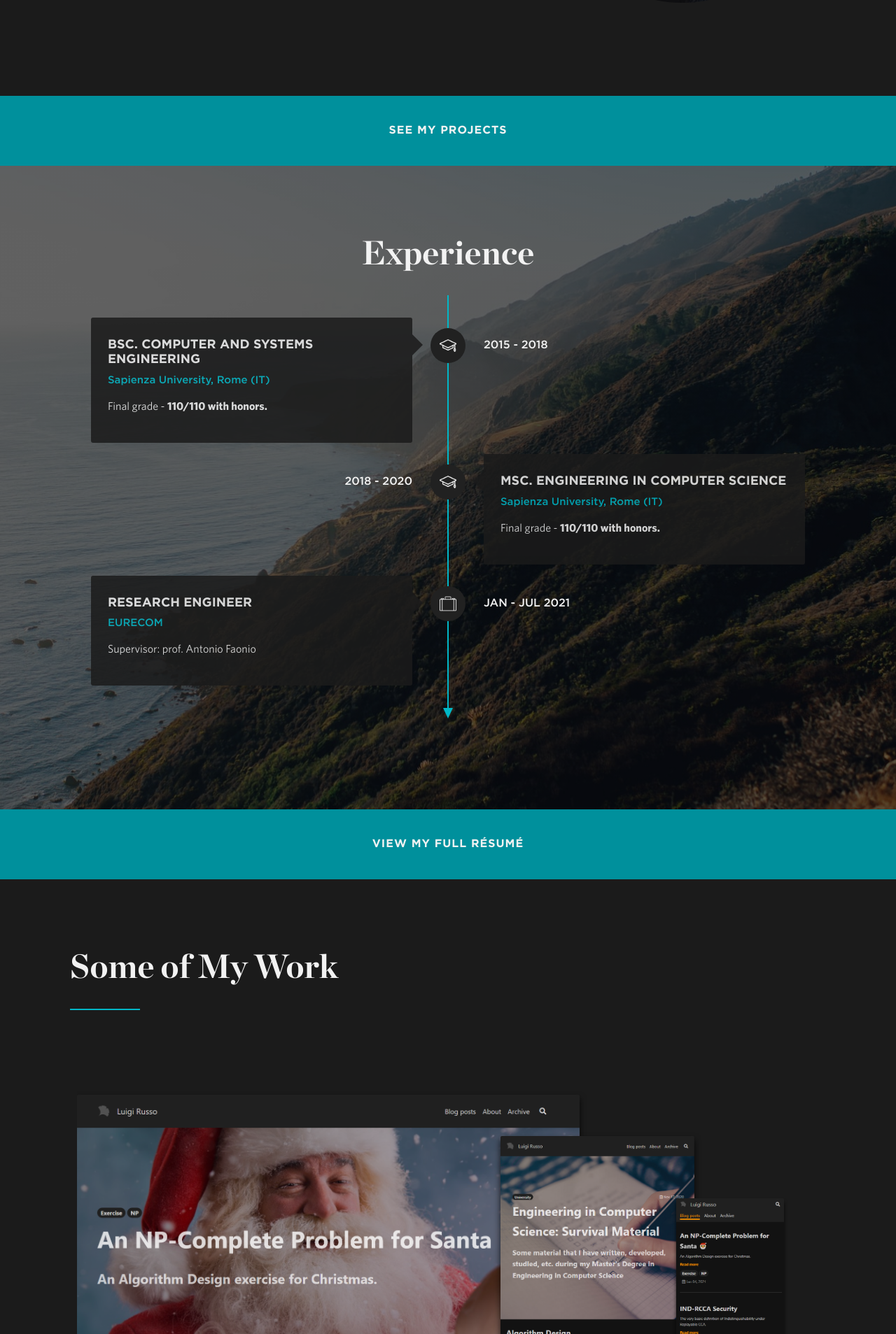
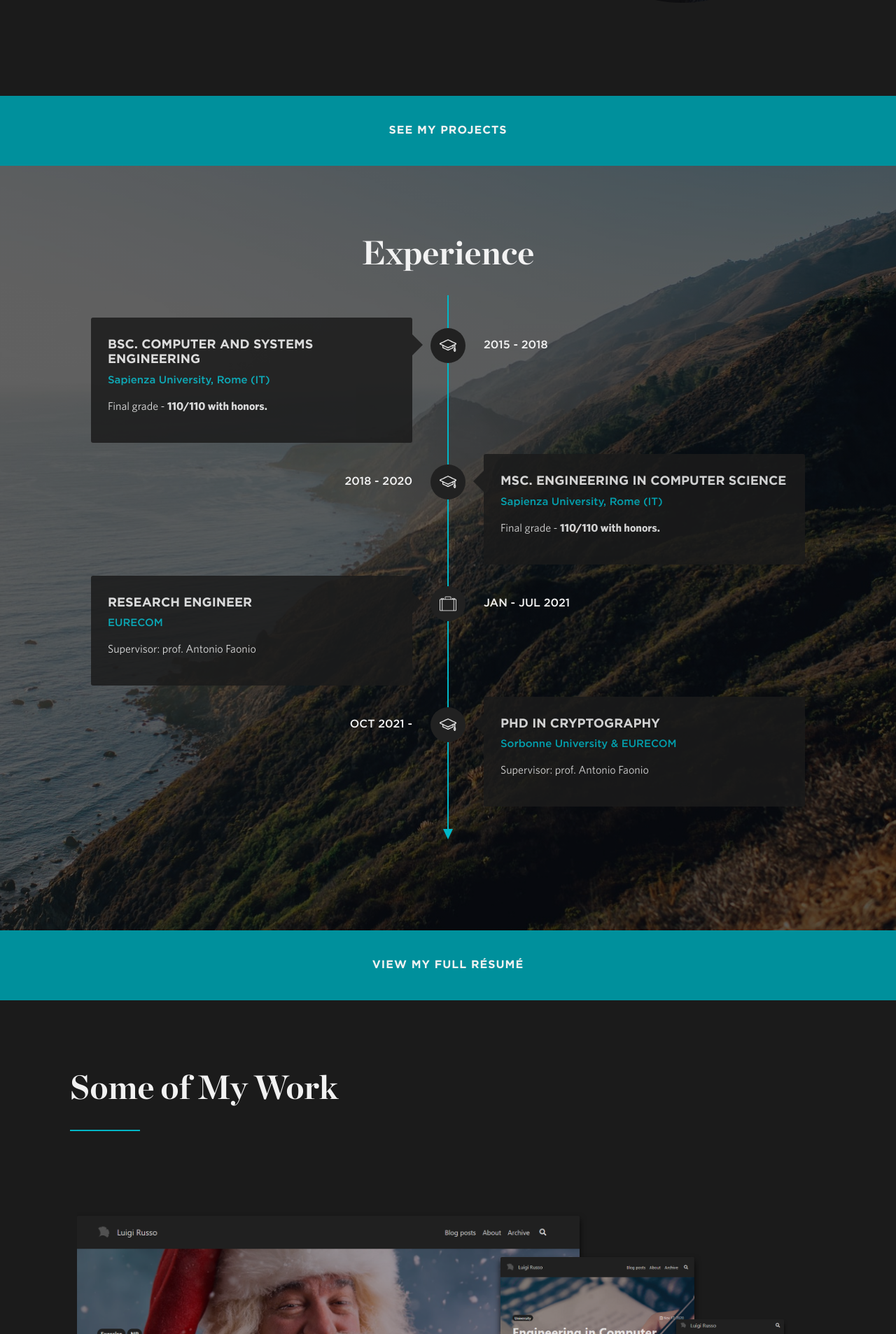
Before and after one commit to dongfangbotao/shuaiguostudio, a Jekyll site: the page built from index.html, in a window 1280 px wide. Shown: the part 1492-3399 px from the top of the page at 70% size. Built offline with Jekyll 4.4.1, drawn with Linux system fonts in a browser that asks for light colours; nearby versions of some CDN libraries.

```diff
--- a/_data/timeline.yml
+++ b/_data/timeline.yml
@@ -18,3 +18,10 @@
   description: "Supervisor: prof. Antonio Faonio"
   sprite: industry
   date: Jan - Jul 2021
+
+- position: PhD in Cryptography
+  company: Sorbonne University & EURECOM
+  url: https://www.eurecom.fr/
+  description: "Supervisor: prof. Antonio Faonio"
+  sprite: university
+  date: Oct 2021 -
```
Also changed, not shown: _scss/partials/_base.scss (+26 -14 lines), css/main.css.
